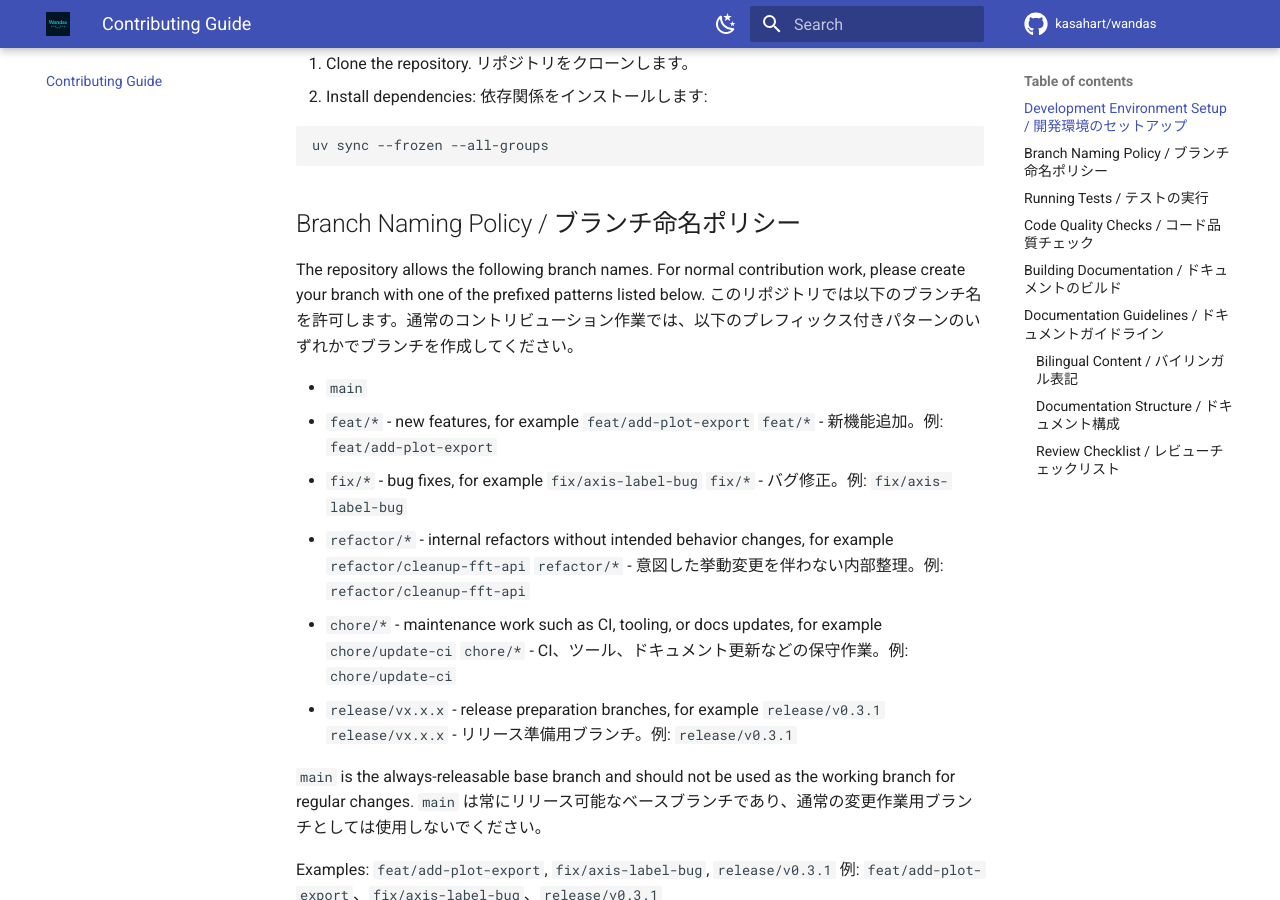
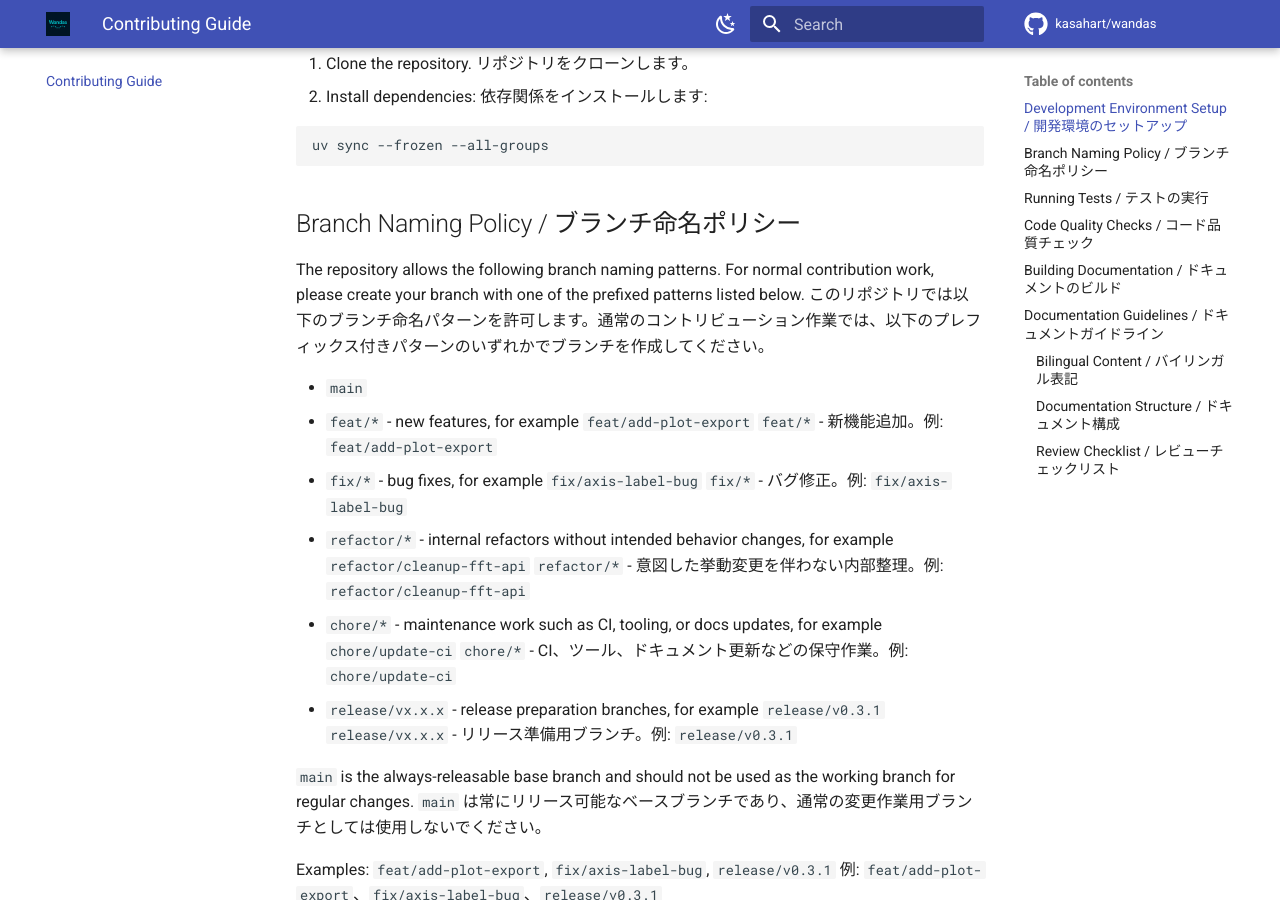
Before and after one commit to kasahart/wandas, an MkDocs documentation site: the page built from docs/src/contributing.md, in a window 1280 px wide and 900 px high, scrolled down 428 px. Built offline with MkDocs 1.6.1 and Material for MkDocs 9.7.7, drawn with Linux system fonts in a browser that asks for light colours; comment, search, counter and statistics services are not loaded.

Commit message:
Update docs/src/contributing.md
Co-authored-by: Copilot <175728472+Copilot@users.noreply.github.com>

```diff
--- a/docs/src/contributing.md
+++ b/docs/src/contributing.md
@@ -19,8 +19,8 @@ This project uses `uv` for package management.
 
 ## Branch Naming Policy / ブランチ命名ポリシー
 
-The repository allows the following branch names. For normal contribution work, please create your branch with one of the prefixed patterns listed below.
-このリポジトリでは以下のブランチ名を許可します。通常のコントリビューション作業では、以下のプレフィックス付きパターンのいずれかでブランチを作成してください。
+The repository allows the following branch naming patterns. For normal contribution work, please create your branch with one of the prefixed patterns listed below.
+このリポジトリでは以下のブランチ命名パターンを許可します。通常のコントリビューション作業では、以下のプレフィックス付きパターンのいずれかでブランチを作成してください。
 
 - `main`
 - `feat/*` - new features, for example `feat/add-plot-export`
```
